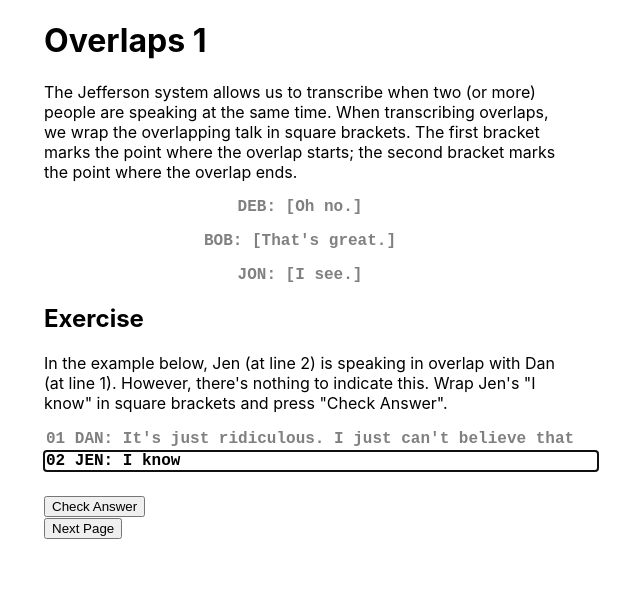
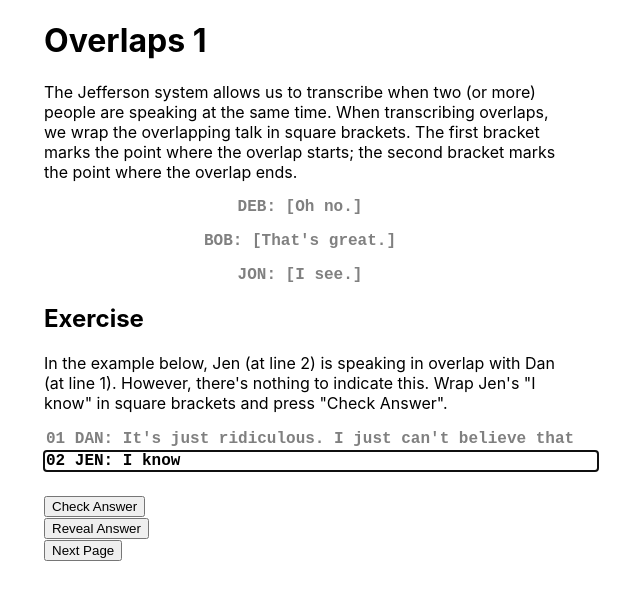
Before and after one commit to joseph-ford10/tutorial, a React (Create React App) app: page /overlap1 in a window 1280 px wide. Shown: the top 600 px of the page, without its empty margins (340-980 px from the left). Built offline with nearby package versions, Linux system fonts and the light colour scheme.

Commit message:
Add reveal answer button

```diff
--- a/src/Data.js
+++ b/src/Data.js
@@ -14,6 +14,7 @@ const overlap1Data = {
     `02 JEN: I know`,
   ],
   correctAnswer: `[I know]`,
+  correctAnswerFull: `02 JEN: [I know]`,
 }
 
 export { overlap1Data }
--- a/src/Exercise.js
+++ b/src/Exercise.js
@@ -3,11 +3,17 @@ import Line from './Line'
 import EditLine from './EditLine'
 import { useState } from 'react'
 
-const Exercise = ({ text, correctAnswer }) => {
-  const handleClick = (e) => {
+const Exercise = ({ text, correctAnswer, correctAnswerFull }) => {
+  const handleClickSubmit = (e) => {
     e.preventDefault()
     input.includes(correctAnswer) ? alert('Well done') : alert('Not quite')
   }
+
+  const handleClickReveal = (e) => {
+    e.preventDefault()
+    setInput(correctAnswerFull)
+  }
+
   const [input, setInput] = useState(text[1])
 
   return (
@@ -20,8 +26,11 @@ const Exercise = ({ text, correctAnswer }) => {
         setInput={setInput}
         placeholder="Wrap Jen's utterance in square brackets"
       />
-      <button className="submitAnswer" onClick={handleClick}>
+      <button className="submitAnswer" onClick={handleClickSubmit}>
         Check Answer
+      </button>
+      <button className="revealAnswer" onClick={handleClickReveal}>
+        Reveal Answer
       </button>
     </form>
   )
--- a/src/Layout.js
+++ b/src/Layout.js
@@ -9,6 +9,7 @@ const Layout = ({
   exerciseIntro,
   exerciseText,
   correctAnswer,
+  correctAnswerFull,
   nextPage,
 }) => {
   const navigate = useNavigate()
@@ -23,7 +24,11 @@ const Layout = ({
         </div>
         <h2>Exercise</h2>
         <p>{exerciseIntro}</p>
-        <Exercise text={exerciseText} correctAnswer={correctAnswer} />
+        <Exercise
+          text={exerciseText}
+          correctAnswer={correctAnswer}
+          correctAnswerFull={correctAnswerFull}
+        />
         <button className="nextPage" onClick={() => navigate(`${nextPage}`)}>
           Next Page
         </button>
--- a/src/Overlap1.js
+++ b/src/Overlap1.js
@@ -11,6 +11,7 @@ const Overlap1 = () => {
       exerciseIntro={o1Data.exerciseIntro}
       exerciseText={o1Data.exerciseText}
       correctAnswer={o1Data.correctAnswer}
+      correctAnswerFull={o1Data.correctAnswerFull}
       nextPage="/overlap2"
     />
   )
```
